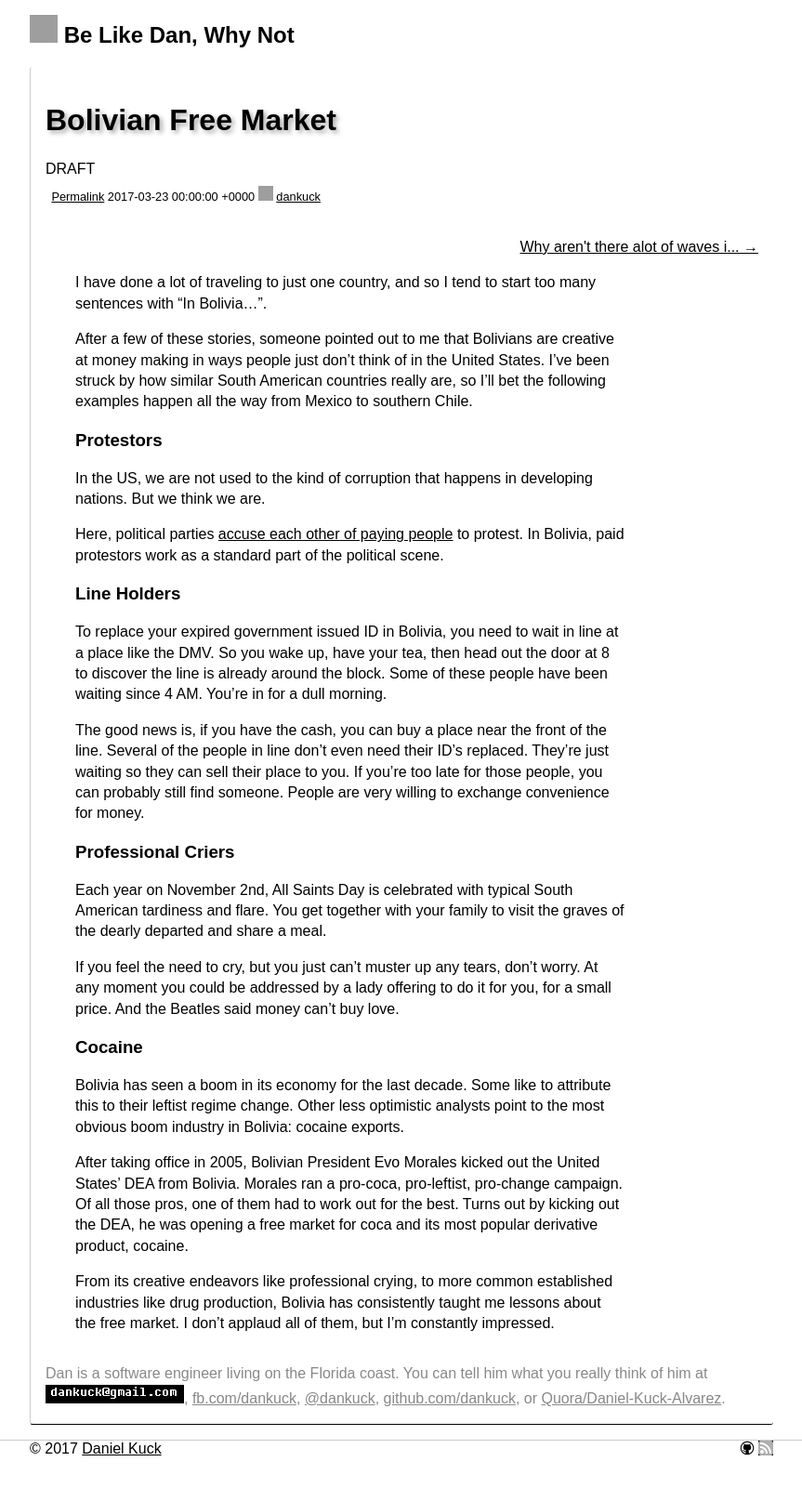
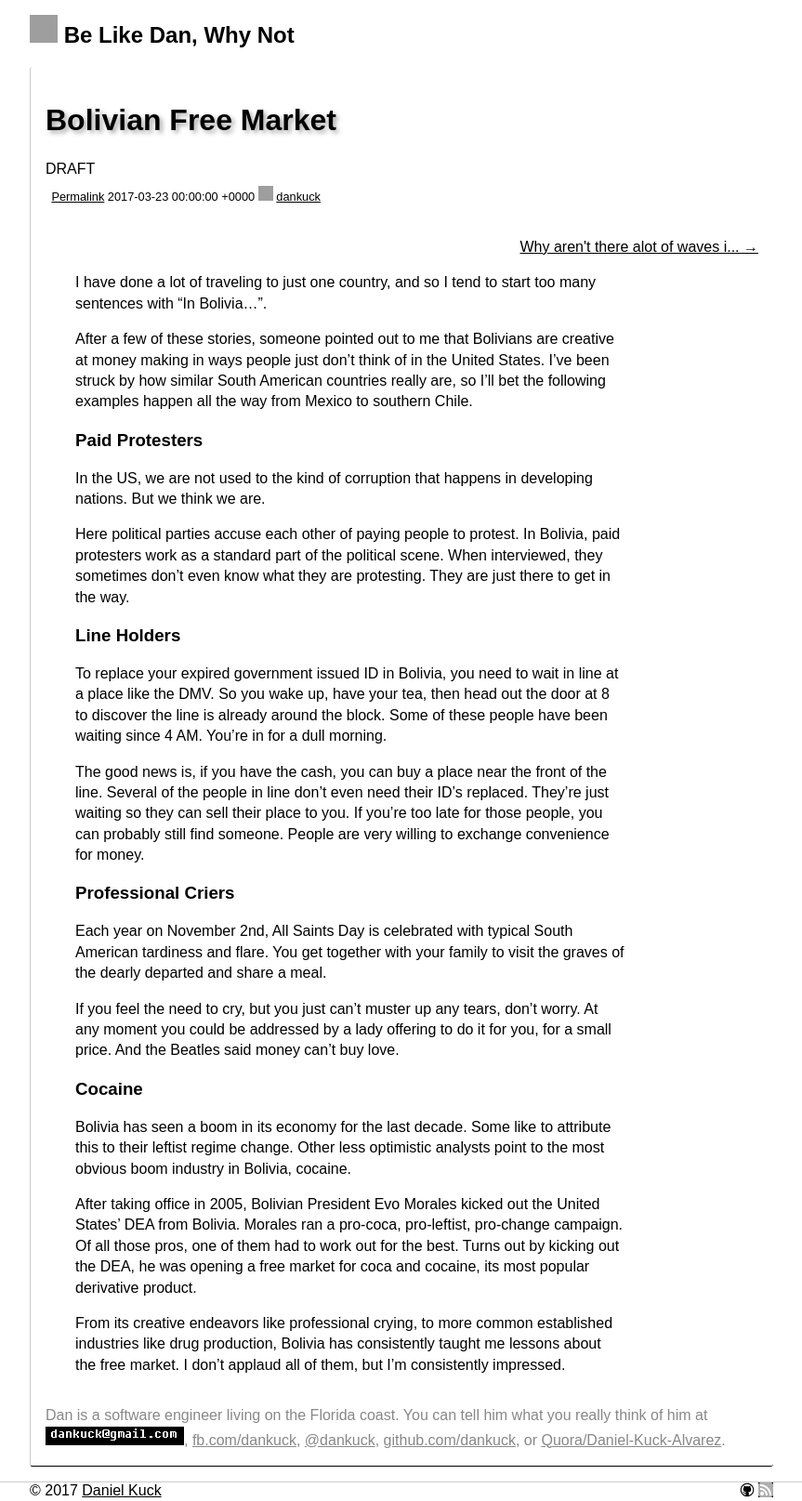
Before and after one commit to dankuck/dankuck.github.io, a Jekyll site: the page built from _posts/2017-03-23-bolivian-free-market.md, in a window 1280 px wide. Shown: the whole page at 93% size, without its empty margins (208-1071 px from the left). Built offline with Jekyll 4.4.1, drawn with Linux system fonts in a browser that asks for light colours; before the commit the page ends 1570 px from its top, so only the background shows below that; grey boxes are pictures that could not be loaded.

Commit message:
Draft adjustments

```diff
--- a/_posts/2017-03-23-bolivian-free-market.md
+++ b/_posts/2017-03-23-bolivian-free-market.md
@@ -11,11 +11,11 @@ I have done a lot of traveling to just one country, and so I tend to start too m
 
 After a few of these stories, someone pointed out to me that Bolivians are creative at money making in ways people just don't think of in the United States. I've been struck by how similar South American countries really are, so I'll bet the following examples happen all the way from Mexico to southern Chile.
 
-### Protestors
+### Paid Protesters
 
 In the US, we are not used to the kind of corruption that happens in developing nations. But we think we are.
 
-Here, political parties <a href="http://www.huffingtonpost.com/entry/sean-spicer-donald-trump-protests_us_5898e10fe4b09bd304bcf805">accuse each other of paying people</a> to protest. In Bolivia, paid protestors work as a standard part of the political scene.
+Here political parties accuse each other of paying people to protest. In Bolivia, paid protesters work as a standard part of the political scene. When interviewed, they sometimes don't even know what they are protesting. They are just there to get in the way.
 
 ### Line Holders
 
@@ -31,8 +31,8 @@ If you feel the need to cry, but you just can't muster up any tears, don't worry
 
 ### Cocaine
 
-Bolivia has seen a boom in its economy for the last decade. Some like to attribute this to their leftist regime change. Other less optimistic analysts point to the most obvious boom industry in Bolivia: cocaine exports.
+Bolivia has seen a boom in its economy for the last decade. Some like to attribute this to their leftist regime change. Other less optimistic analysts point to the most obvious boom industry in Bolivia, cocaine.
 
-After taking office in 2005, Bolivian President Evo Morales kicked out the United States' DEA from Bolivia. Morales ran a pro-coca, pro-leftist, pro-change campaign. Of all those pros, one of them had to work out for the best. Turns out by kicking out the DEA, he was opening a free market for coca and its most popular derivative product, cocaine.
+After taking office in 2005, Bolivian President Evo Morales kicked out the United States' DEA from Bolivia. Morales ran a pro-coca, pro-leftist, pro-change campaign. Of all those pros, one of them had to work out for the best. Turns out by kicking out the DEA, he was opening a free market for coca and cocaine, its most popular derivative product.
 
-From its creative endeavors like professional crying, to more common established industries like drug production, Bolivia has consistently taught me lessons about the free market. I don't applaud all of them, but I'm constantly impressed.
+From its creative endeavors like professional crying, to more common established industries like drug production, Bolivia has consistently taught me lessons about the free market. I don't applaud all of them, but I'm consistently impressed.
```
